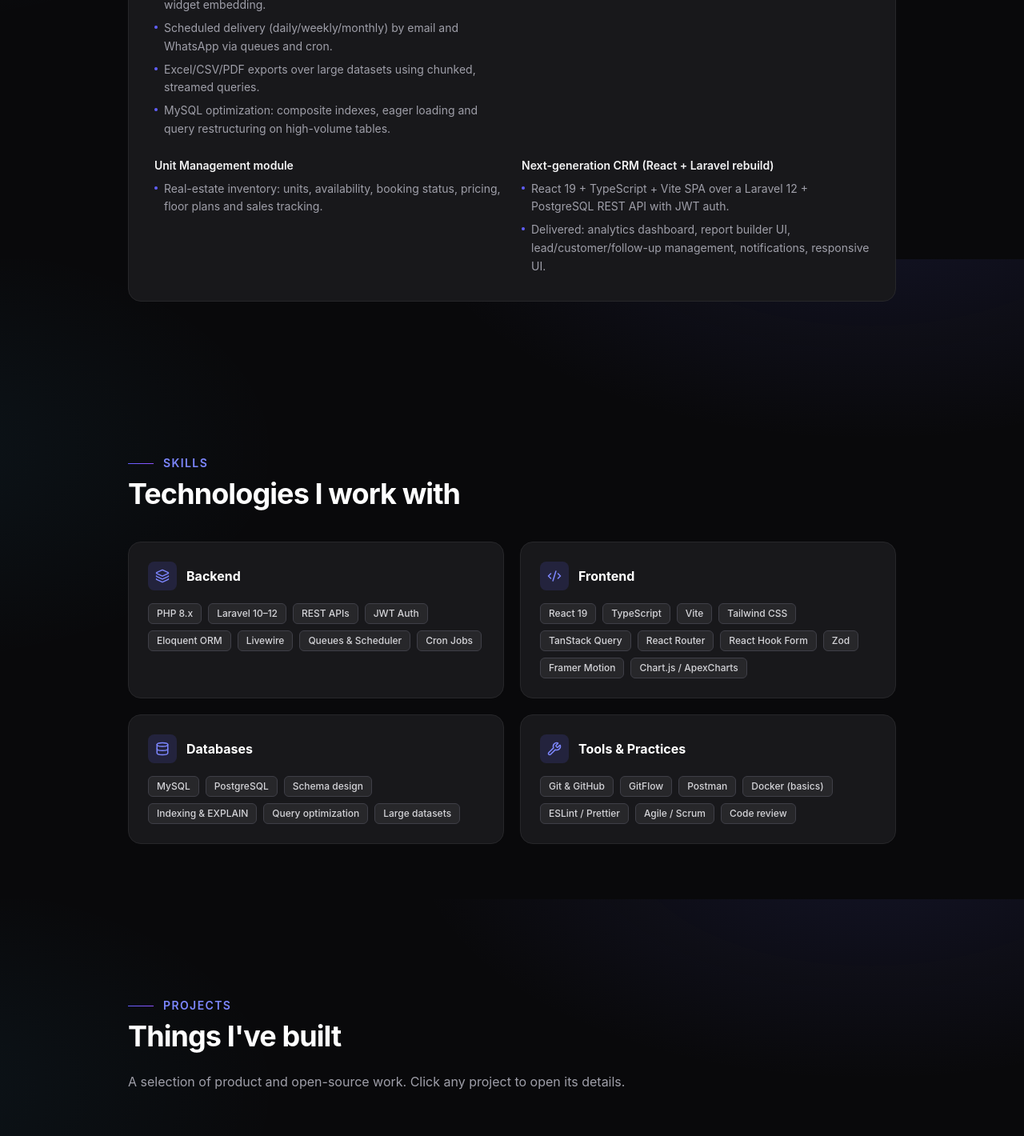
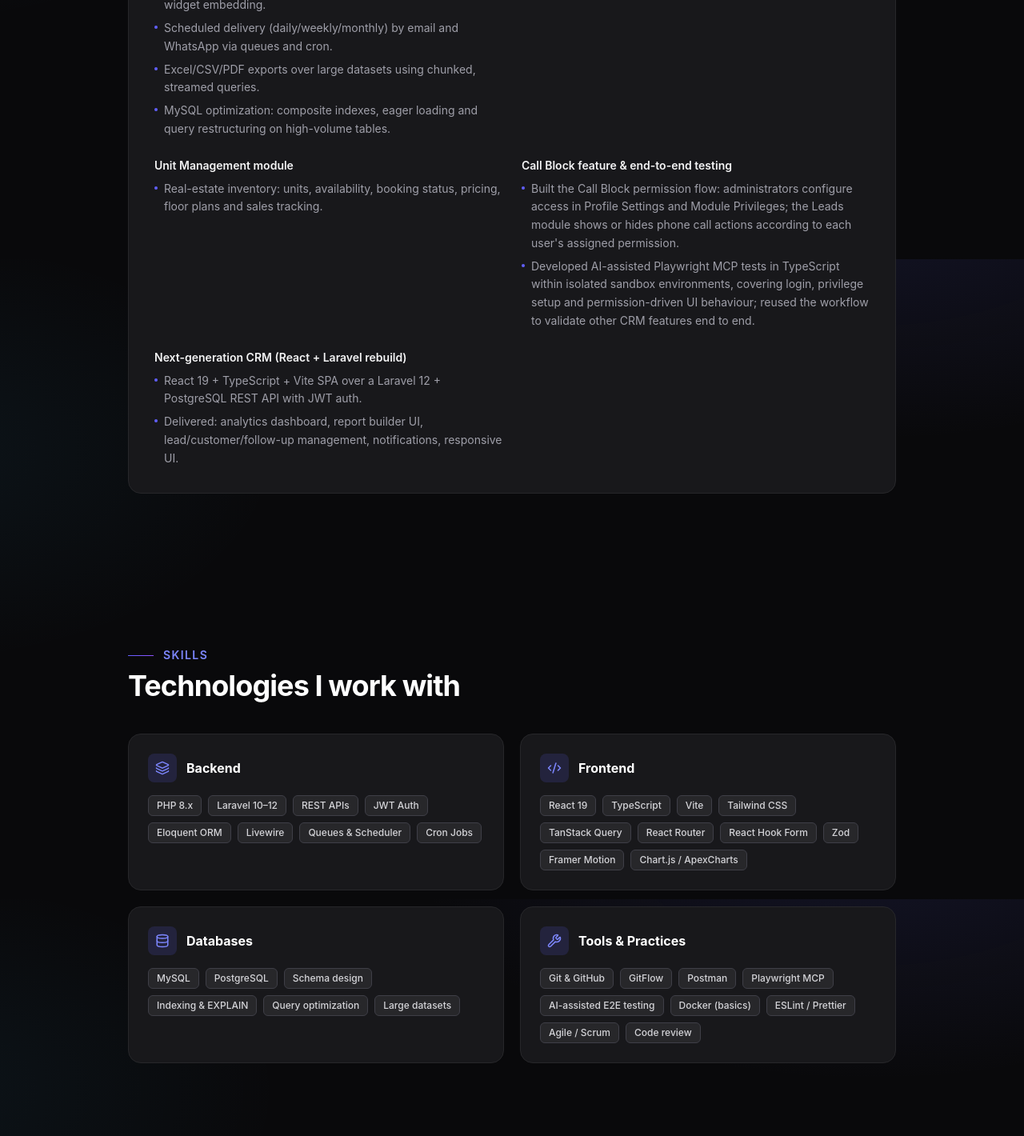
Before and after one commit to balajis-dev5/portfolio, a React (Vite) app: page / in a window 1280 px wide. Shown: the part 2076-3496 px from the top of the page at 80% size. Built offline with nearby package versions, Linux system fonts and the light colour scheme.

Commit message:
playwright

```diff
--- a/src/data/profile.ts
+++ b/src/data/profile.ts
@@ -166,6 +166,8 @@ export const skillGroups: SkillGroup[] = [
       'Git & GitHub',
       'GitFlow',
       'Postman',
+      'Playwright MCP',
+      'AI-assisted E2E testing',
       'Docker (basics)',
       'ESLint / Prettier',
       'Agile / Scrum',
@@ -203,6 +205,13 @@ export const experience: Experience[] = [
         name: 'Unit Management module',
         bullets: [
           'Real-estate inventory: units, availability, booking status, pricing, floor plans and sales tracking.',
+        ],
+      },
+      {
+        name: 'Call Block feature & end-to-end testing',
+        bullets: [
+          'Built the Call Block permission flow: administrators configure access in Profile Settings and Module Privileges; the Leads module shows or hides phone call actions according to each user\'s assigned permission.',
+          'Developed AI-assisted Playwright MCP tests in TypeScript within isolated sandbox environments, covering login, privilege setup and permission-driven UI behaviour; reused the workflow to validate other CRM features end to end.',
         ],
       },
       {
```
Also changed, not shown: 1 other file (tests, documents, lock files or other folders).
